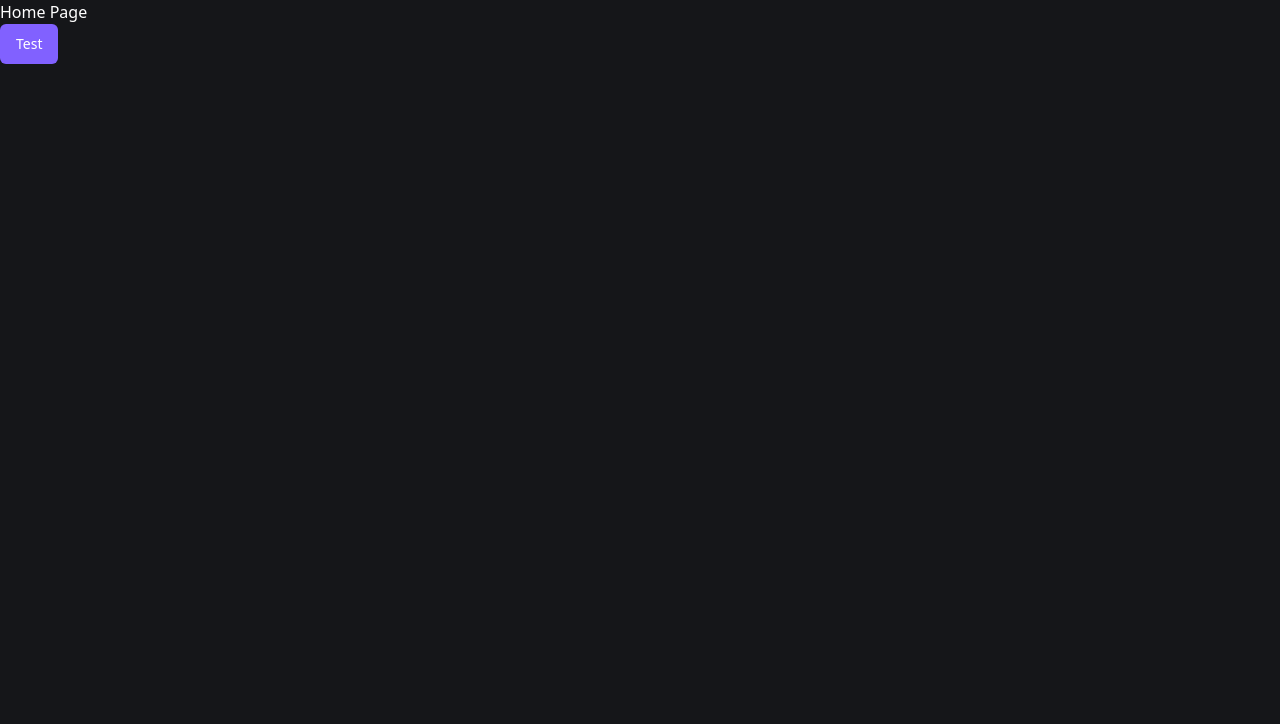
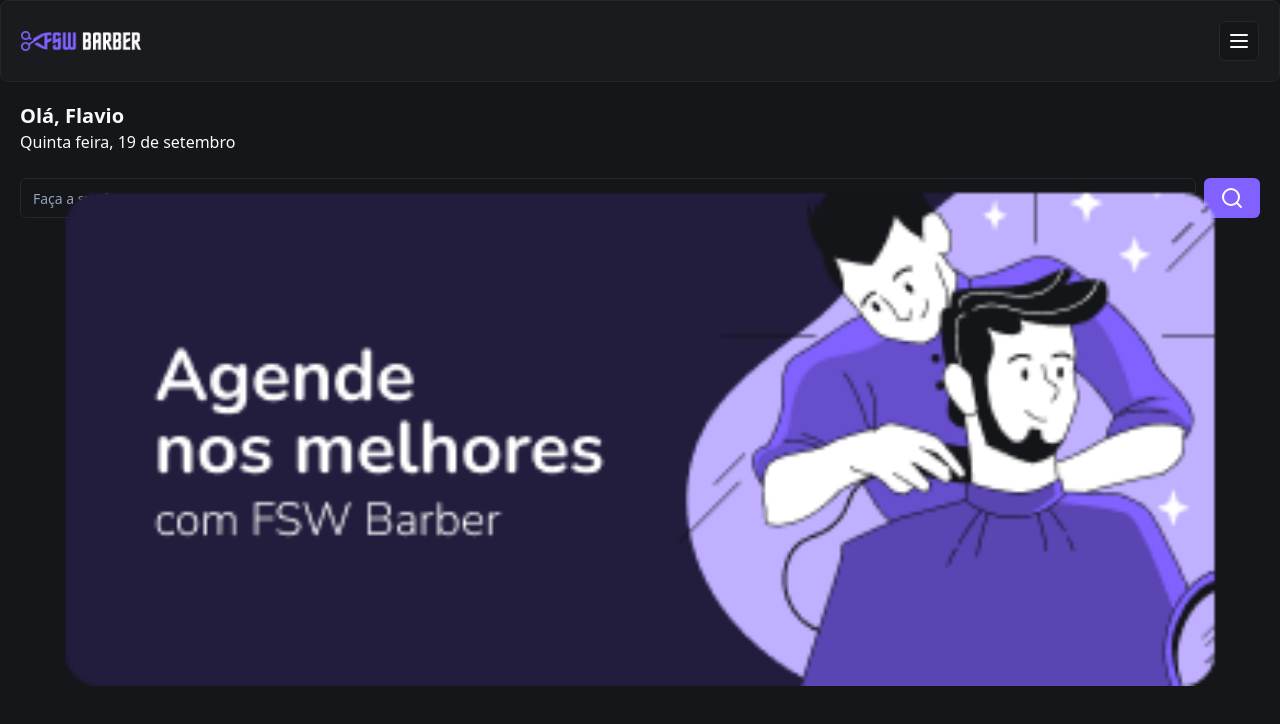
Before and after one commit to flaviogp/barber-shop, a Next.js app: page / in a window 1280 px wide. Shown: the top 724 px of the page. Built offline with nearby package versions, Linux system fonts and the light colour scheme.

Commit message:
feat: add Header component and Banner

```diff
--- /dev/null
+++ b/app/_components/header.tsx
@@ -0,0 +1,20 @@
+import React from "react"
+import { Card, CardContent } from "./ui/card"
+import Image from "next/image"
+import { Button } from "./ui/button"
+import { MenuIcon } from "lucide-react"
+
+const Header = () => {
+  return (
+    <Card>
+      <CardContent className="flex flex-row items-center justify-between p-5">
+        <Image src="/logo.png" alt="Barber shop logo" width={120} height={18} />
+        <Button size="icon" variant="outline">
+          <MenuIcon />
+        </Button>
+      </CardContent>
+    </Card>
+  )
+}
+
+export default Header
--- /dev/null
+++ b/app/_components/ui/card.tsx
@@ -0,0 +1,79 @@
+import * as React from "react"
+
+import { cn } from "@/app/_lib/utils"
+
+const Card = React.forwardRef<
+  HTMLDivElement,
+  React.HTMLAttributes<HTMLDivElement>
+>(({ className, ...props }, ref) => (
+  <div
+    ref={ref}
+    className={cn(
+      "rounded-lg border bg-card text-card-foreground shadow-sm",
+      className
+    )}
+    {...props}
+  />
+))
+Card.displayName = "Card"
+
+const CardHeader = React.forwardRef<
+  HTMLDivElement,
+  React.HTMLAttributes<HTMLDivElement>
+>(({ className, ...props }, ref) => (
+  <div
+    ref={ref}
+    className={cn("flex flex-col space-y-1.5 p-6", className)}
+    {...props}
+  />
+))
+CardHeader.displayName = "CardHeader"
+
+const CardTitle = React.forwardRef<
+  HTMLParagraphElement,
+  React.HTMLAttributes<HTMLHeadingElement>
+>(({ className, ...props }, ref) => (
+  <h3
+    ref={ref}
+    className={cn(
+      "text-2xl font-semibold leading-none tracking-tight",
+      className
+    )}
+    {...props}
+  />
+))
+CardTitle.displayName = "CardTitle"
+
+const CardDescription = React.forwardRef<
+  HTMLParagraphElement,
+  React.HTMLAttributes<HTMLParagraphElement>
+>(({ className, ...props }, ref) => (
+  <p
+    ref={ref}
+    className={cn("text-sm text-muted-foreground", className)}
+    {...props}
+  />
+))
+CardDescription.displayName = "CardDescription"
+
+const CardContent = React.forwardRef<
+  HTMLDivElement,
+  React.HTMLAttributes<HTMLDivElement>
+>(({ className, ...props }, ref) => (
+  <div ref={ref} className={cn("p-6 pt-0", className)} {...props} />
+))
+CardContent.displayName = "CardContent"
+
+const CardFooter = React.forwardRef<
+  HTMLDivElement,
+  React.HTMLAttributes<HTMLDivElement>
+>(({ className, ...props }, ref) => (
+  <div
+    ref={ref}
+    className={cn("flex items-center p-6 pt-0", className)}
+    {...props}
+  />
+))
+CardFooter.displayName = "CardFooter"
+
+export { Card, CardHeader, CardFooter, CardTitle, CardDescription, CardContent }
--- /dev/null
+++ b/app/_components/ui/input.tsx
@@ -0,0 +1,25 @@
+import * as React from "react"
+
+import { cn } from "@/app/_lib/utils"
+
+export interface InputProps
+  extends React.InputHTMLAttributes<HTMLInputElement> {}
+
+const Input = React.forwardRef<HTMLInputElement, InputProps>(
+  ({ className, type, ...props }, ref) => {
+    return (
+      <input
+        type={type}
+        className={cn(
+          "flex h-10 w-full rounded-md border border-input bg-background px-3 py-2 text-sm ring-offset-background file:border-0 file:bg-transparent file:text-sm file:font-medium file:text-foreground placeholder:text-muted-foreground focus-visible:outline-none focus-visible:ring-2 focus-visible:ring-ring focus-visible:ring-offset-2 disabled:cursor-not-allowed disabled:opacity-50",
+          className
+        )}
+        ref={ref}
+        {...props}
+      />
+    )
+  }
+)
+Input.displayName = "Input"
+
+export { Input }
--- a/app/page.tsx
+++ b/app/page.tsx
@@ -1,11 +1,33 @@
 import React from "react"
+import Header from "./_components/header"
+import { Input } from "./_components/ui/input"
 import { Button } from "./_components/ui/button"
+import { SearchIcon } from "lucide-react"
+import Image from "next/image"
 
 const page = () => {
   return (
     <div>
-      <h1 className="p-0 text-white">Home Page</h1>
-      <Button> Test </Button>
+      <Header />
+      <div className="p-5">
+        <h2 className="text-xl font-bold">Olá, Flavio</h2>
+        <p>Quinta feira, 19 de setembro</p>
+
+        <div className="mt-6 flex items-center gap-2">
+          <Input placeholder="Faça a sua busca" />
+          <Button>
+            <SearchIcon />
+          </Button>
+        </div>
+
+        <div className="relative mt-6 h-[150px] w-full"></div>
+        <Image
+          src="/banner-01.png"
+          alt="Agende com os melhores"
+          fill
+          className="rounded-xl object-contain"
+        />
+      </div>
     </div>
   )
 }
```
Also changed, not shown: public/banner-01.png (added), public/logo.png (added).
